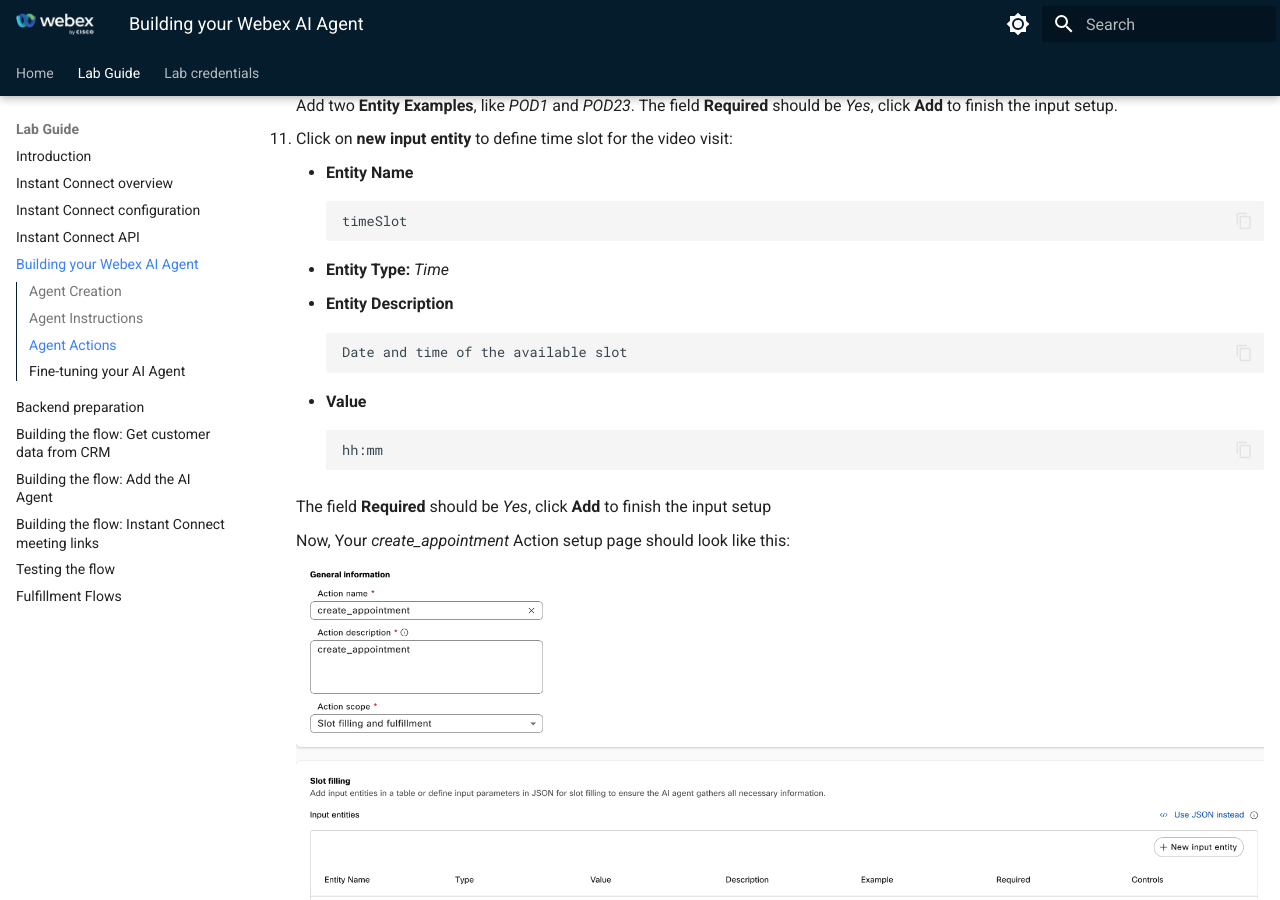
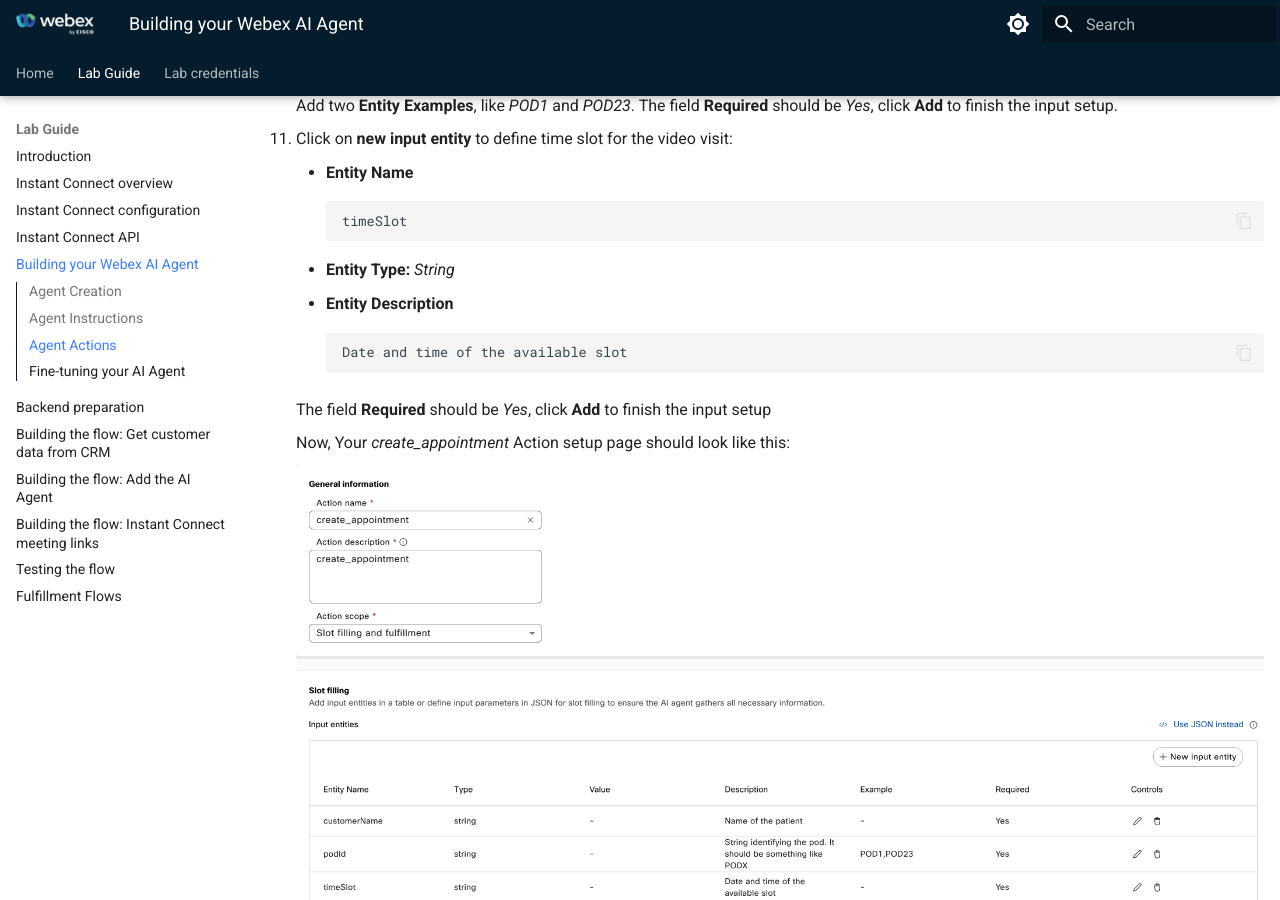
Before and after one commit to WebexCC-SA/LAB-2857, an MkDocs documentation site: the page built from docs/04-ai-agent-create.md, in a window 1280 px wide and 900 px high, scrolled down 5648 px. Built offline with MkDocs 1.6.1 and Material for MkDocs 9.7.7, drawn with Linux system fonts in a browser that asks for light colours.

Commit message:
timeslot back to string

````diff
--- a/docs/04-ai-agent-create.md
+++ b/docs/04-ai-agent-create.md
@@ -223,14 +223,10 @@
         ```
         timeSlot
         ```
-    - **Entity Type:** _Time_
+    - **Entity Type:** _String_
     - **Entity Description**
         ```
         Date and time of the available slot
-        ```
-    - **Value**
-        ```
-        hh:mm
         ```
 
     The field **Required** should be _Yes_, click **Add** to finish the input setup
````
Also changed, not shown: docs/images/action-create-app.png.
